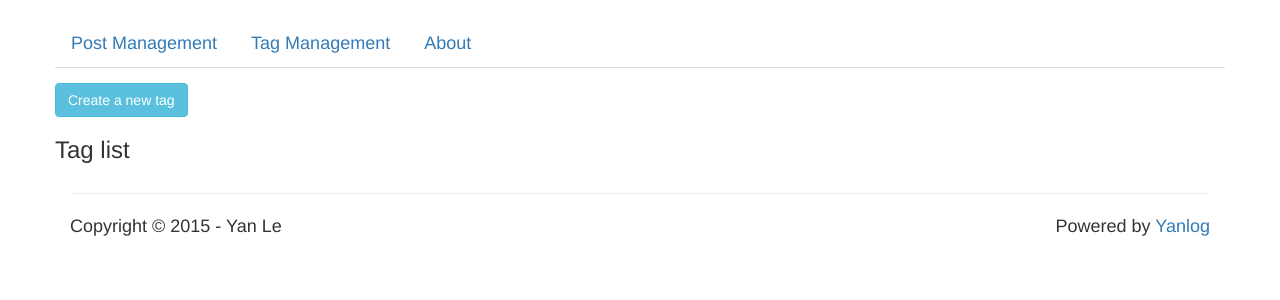
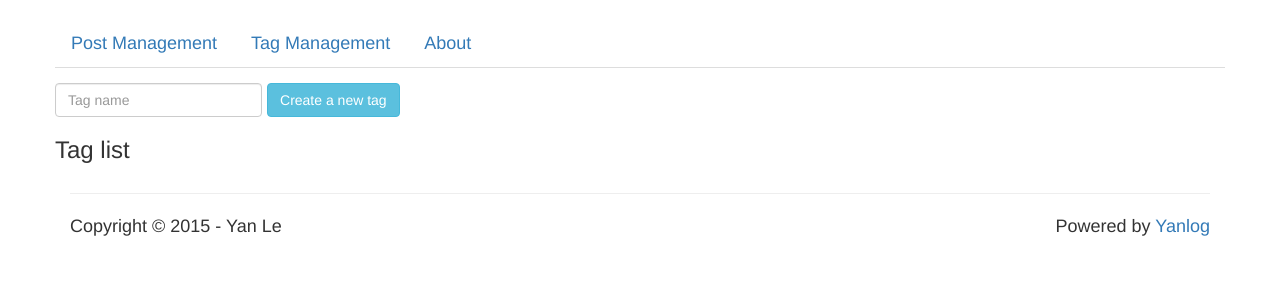
Before and after one commit to janusle/yanlog, a Django app: template yanlog/templates/management/tag.html in a window 1280 px wide. Shown: the part 52-352 px from the top of the page. Run offline with Django 3.2, Linux system fonts and the light colour scheme; the template is opened without the code that fills it, so the values that code supplies are empty; some libraries are stand-ins or nearby versions.

Commit message:
finish tag add and front-end part of tag update

```diff
--- a/yanlog/blog/urls.py
+++ b/yanlog/blog/urls.py
@@ -34,7 +34,7 @@ urlpatterns = [
     url(r'tag/(?P<pk>[0-9]+)/delete/$',
         views.TagDeleteView.as_view(),
         name='tag_delete'),
-    url(r'tag/(?P<pk>[0-9]+)/create/$',
+    url(r'tag/create/$',
         views.TagCreateView.as_view(),
         name='tag_create'),
     url(r'tag/(?P<pk>[0-9]+)/update/$',
--- a/yanlog/blog/views.py
+++ b/yanlog/blog/views.py
@@ -125,13 +125,15 @@ class TagAdminView(CommonLoginRequiredMixin, ListView):
 class TagEditView(CommonLoginRequiredMixin):
     model = Tag
     http_method_names = [u'post']
+    success_url = reverse_lazy('blog:tag_admin')
+    fields = ['name']
 
 
-class TagCreateView(CommonLoginRequiredMixin, CreateView):
+class TagCreateView(TagEditView, CreateView):
     pass
 
 
-class TagUpdateView(CommonLoginRequiredMixin, UpdateView):
+class TagUpdateView(TagEditView, UpdateView):
     pass
 
 
--- a/yanlog/templates/base.html
+++ b/yanlog/templates/base.html
@@ -15,6 +15,7 @@
   <link href="https://maxcdn.bootstrapcdn.com/font-awesome/4.4.0/css/font-awesome.min.css" rel="stylesheet">
   <link href="/static/css/style.css" rel="stylesheet">
   <link href="/static/css/code_highlight.css" rel="stylesheet">
+  <script src="https://ajax.googleapis.com/ajax/libs/jquery/2.1.4/jquery.min.js"></script>
   {% bootstrap_javascript %}
   <title>Yanlog</title>
 </head>
--- a/yanlog/templates/management/tag.html
+++ b/yanlog/templates/management/tag.html
@@ -6,8 +6,13 @@
 
 <div id="tag-list">
 
-{% url 'blog:tag_create' as tag_create_url %}
-{% bootstrap_button content="Create a new tag" href=tag_create_url button_class="btn btn-info" %}
+<form class="form-inline" action="{% url 'blog:tag_create' %}" method="post">
+  <div class="form-group">
+    {% csrf_token %}
+    <input type="text" class="form-control" placeholder="Tag name" name="name">
+    {% bootstrap_button content="Create a new tag" button_type="submit" button_class="btn btn-info" %}
+  </div>
+</form>
 
 <h3>Tag list</h3>
 
@@ -15,7 +20,7 @@
   {% for tag in object_list %}
     <li>
       {{ tag.name }}
-      <a href="{% url 'blog:tag_update' tag.id %}" class="tag-edit">Edit</a>
+      <a href="#" class="tag-edit" data-tag-name="{{ tag.name }}" data-toggle="modal" data-target=".tag-update-modal">Edit</a>
       <a href="{% url 'blog:tag_delete' tag.id %}" class="tag-remove">Delete</a>
     </li>
   {% endfor %}
@@ -23,4 +28,31 @@
 
 </div>
 
+<div class="modal tag-update-modal" tabindex="-1" role="dialog">
+  <div class="modal-dialog modal-sm">
+    <div class="modal-content">
+      <div class="modal-body">
+          {% csrf_token %}
+          <input type="text" class="form-control" placeholder="Tag name" name="name">
+      </div>
+      <div class="modal-footer">
+         <button type="button" class="btn btn-default" data-dismiss="modal">Close</button>
+         {% bootstrap_button content="Save" button_type="submit" button_class="btn btn-info" %}
+      </div>
+    </div>
+
+
+  </div>
+</div>
+
+
+<script>
+$(document).ready(function(){
+    $(".tag-edit").click(function(){
+       tag_name = $(this).data("tag-name");
+       $(".tag-update-modal input").val(tag_name);
+    });
+});
+</script>
+
 {% endblock %}
```
